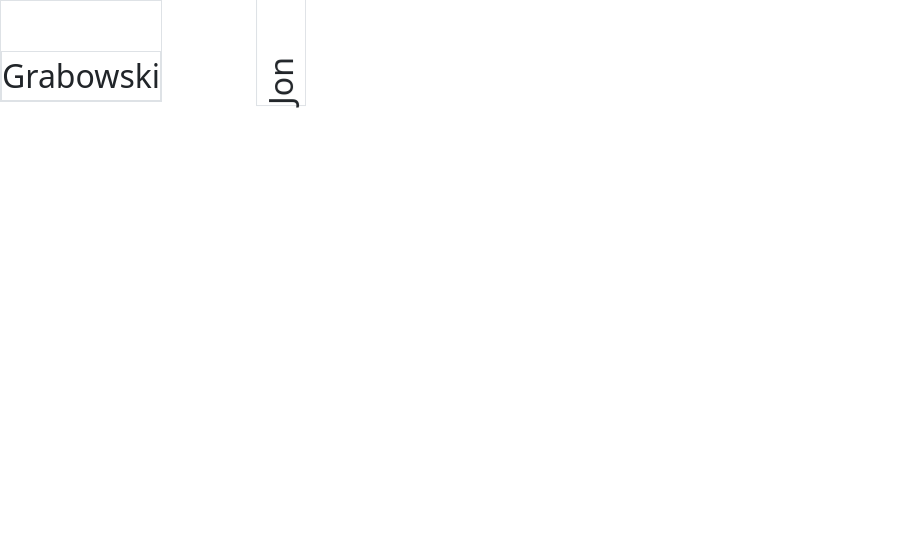
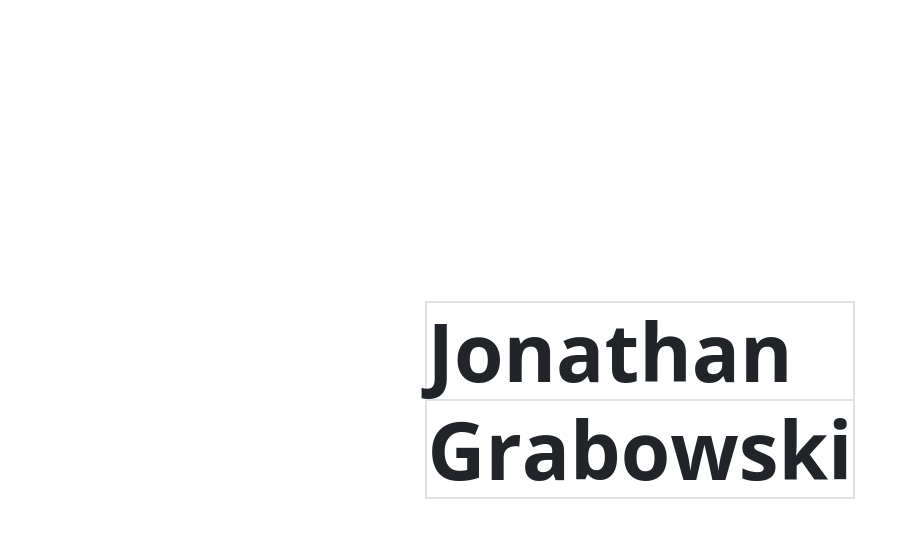
Before and after one commit to Jon-Grabowski/personal-website-v2, a React (Create React App) app: page / in a window 1280 px wide. Shown: the top 538 px of the page, without its empty margins (0-918 px from the left). Built offline with nearby package versions, Linux system fonts and the light colour scheme.

Commit message:
setting up name animations

```diff
--- a/src/App.js
+++ b/src/App.js
@@ -7,7 +7,7 @@ import Content from './components/Content';
 function App() {
   return (
     <div className="App">
-      <div className='app-wrapper'>
+      <div className='app-wrapper' style={{minHeight:'100vh'}}>
         <Name />
         {/* <Navbar />
         <Content /> */}
--- a/src/components/Name.js
+++ b/src/components/Name.js
@@ -1,27 +1,59 @@
 import React from 'react'
 import { motion } from 'framer-motion'
 function Name() {
+    const firstName = ['o','n','a','t','h','a','n']
+    const lastName = ['r','a','b','o','w','s','k','i']
+
+    const animatedFirstName = firstName.map((letter, index) => {
+        return(
+            <motion.div
+                key={index}
+                initial={{y: "-50vh"}}
+                animate={{y: 0}}
+                transition={{delay:(.3 + (.2*index)), duration: .5, type: 'spring', stiffness: 130}}
+            >{letter}</motion.div>
+        )
+    });
+
+    const animatedLastName = lastName.map((letter, index) => {
+        return(
+            <motion.div
+                key={index}
+                initial={{opacity: 0, x:-50}}
+                animate={{opacity: 1, x:0}}
+                transition={{delay:(1.6 + (.2*index)), duration: .5, type: 'tween'}}
+            >{letter}</motion.div>
+        )
+    });
+
 
     return (
-        <div className='text-start border fs-2'>
-            <motion.div
-                className='border'
-                animate={{x:200, rotateZ:-90}}
-            >
-                <span>J</span>
-                <span>o</span>
-                <span>n</span>
-            </motion.div>
-            <div className='border'>
-                <span>G</span>
-                <span>r</span>
-                <span>a</span>
-                <span>b</span>
-                <span>o</span>
-                <span>w</span>
-                <span>s</span>
-                <span>k</span>
-                <span>i</span>
+        <div className='text-start border display-1 fw-bold m-auto'>
+            <div className='border d-flex'>
+                <motion.div
+                    initial={{x: 100, y: 100,opacity:0, rotateZ:-360}}
+                    animate={{x: 0, y: 0, opacity: 1, rotateZ: 0}}
+                    transition={{duration: 3, type: 'spring', stiffness: 110}}
+                >J</motion.div>
+                {animatedFirstName}
+                {/* <motion.div
+                    initial={{y: "-50vh"}}
+                    animate={{y: 0}}
+                    transition={{delay:.3, duration: 1, type: 'tween'}}
+                >o</motion.div>
+                <motion.div
+                    initial={{y: "-50vh"}}
+                    animate={{y: 0}}
+                    transition={{delay:.6, duration: 1, type: 'tween'}}
+                >n</motion.div> */}
+            </div>
+            <div className='border d-flex'>
+                <motion.div
+                    initial={{x: 100, y: 100,opacity:0, rotateZ:-360}}
+                    animate={{x: 0, y: 0, opacity: 1, rotateZ: 0}}
+                    transition={{delay: 1.5, duration: 3, type: 'spring', stiffness: 110}}
+                >G</motion.div>
+                {animatedLastName}
             </div>
         </div>
     )
```
